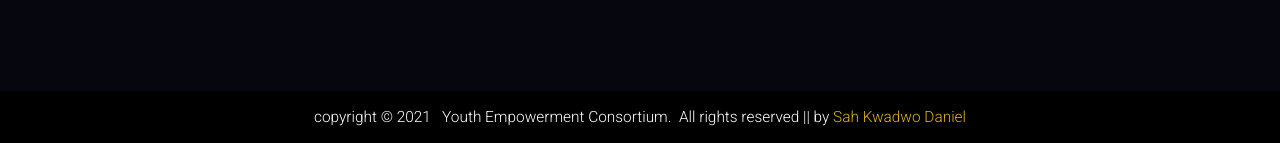
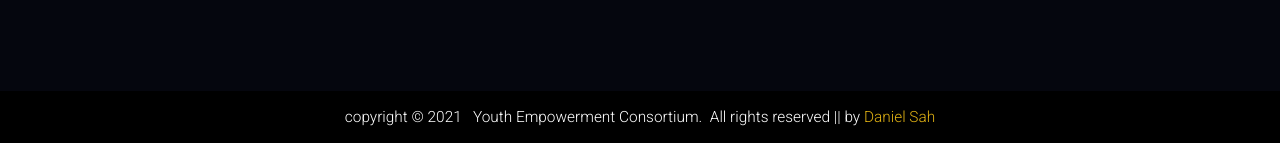
Before and after one commit to Danny-Quan/Danny-Quan, a PHP site: page /index.php in a window 1280 px wide. Shown: the part 4530-4673 px from the top of the page. Run offline with PHP 8.4, Linux system fonts and the light colour scheme; some libraries are stand-ins or nearby versions.

Commit message:
Update footer.php

```diff
--- a/footer.php
+++ b/footer.php
@@ -42,13 +42,13 @@ At YEC we train and deploy youth leaders who proffer performance instead of pron
                 <li><a href="#"><i class="fab fa-youtube"></i></a></li>
             </ul>
             <div class=" f_feed" style="margin-top:20px;">
-<iframe style="width:100%; height:50vh;" src="https://www.facebook.com/plugins/page.php?href=https%3A%2F%2Fwww.facebook.com%2Fyecglobal%2F&tabs=timeline&width=340&height=271&small_header=true&adapt_container_width=true&hide_cover=false&show_facepile=true&appId" width="400" height="350" style="border:none;overflow:hidden" scrolling="no" frameborder="0" allowfullscreen="true" allow="autoplay; clipboard-write; encrypted-media; picture-in-picture; web-share"></iframe>
+<iframe style="width:100%; height:50vh;" src="https://www.facebook.com/plugins/page.php?href=https%3A%2F%2Fwww.facebook.com%2Fyecglobal%2F&tabs=timeline&width=340&height=271&small_header=true&adapt_container_width=true&hide_cover=false&show_facepile=true&appId" width="400" height="400" style="border:none;overflow:hidden" scrolling="no" frameborder="0" allowfullscreen="true" allow="autoplay; clipboard-write; encrypted-media; picture-in-picture; web-share"></iframe>
 </div>
             </div>
 
     </div>
 </div>
     <div class="copyright_info text-center">
-        copyright &copy; 2021 &nbsp; Youth Empowerment Consortium.&nbsp; All rights reserved &verbar;&verbar; by <span class="dev_name">Sah Kwadwo Daniel</span>
+        copyright &copy; 2021 &nbsp; Youth Empowerment Consortium.&nbsp; All rights reserved &verbar;&verbar; by <span class="dev_name">Daniel Sah</span>
     </div>
 </footer>
```
